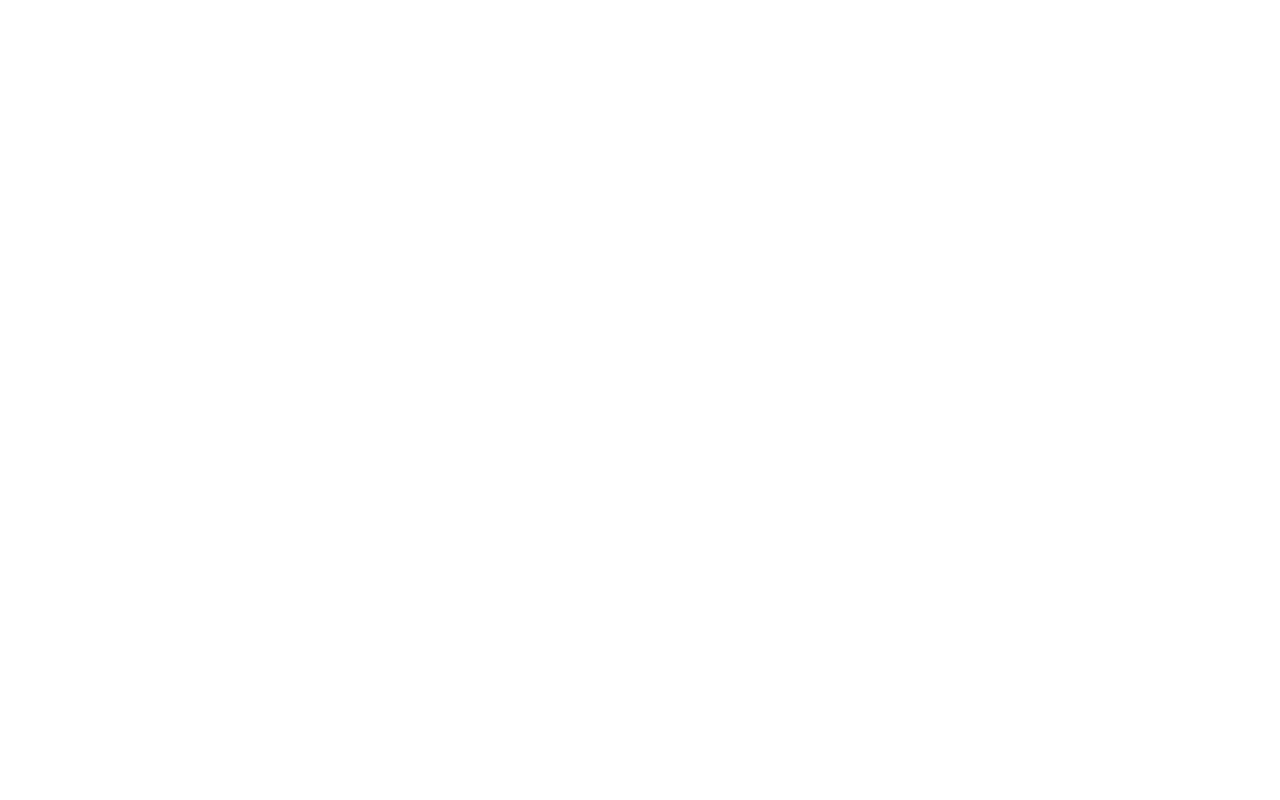
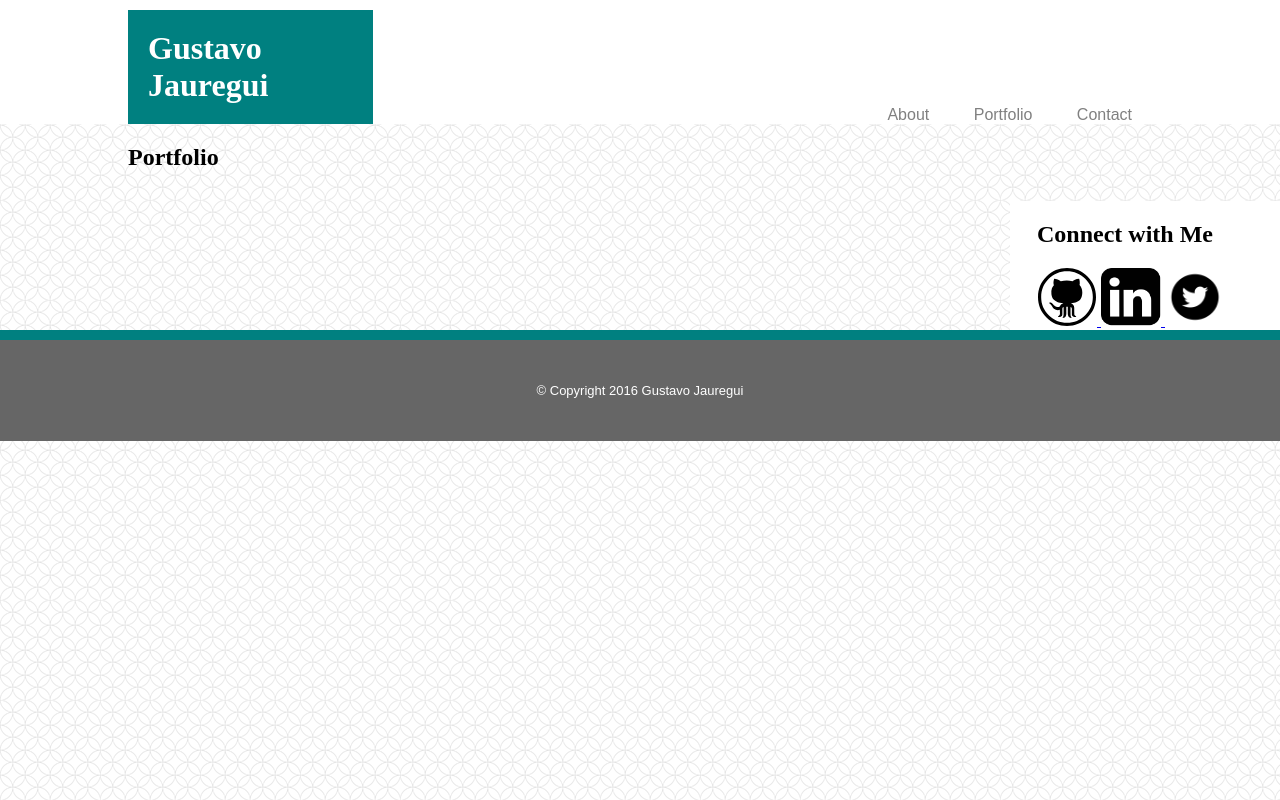
Before and after one commit to gustavo2011/Basic-Portfolio, a plain HTML site: page portfolio.html in a window 1280 px wide. Drawn offline with Linux system fonts and the light colour scheme.

Commit message:
added some style

```diff
--- a/assets/css/style.css
+++ b/assets/css/style.css
@@ -0,0 +1,86 @@
+body{
+    background-image:url("../../assets/images/spiration-light.png");
+    margin: 0;
+}
+
+.container{
+    width: 80%;
+    margin: auto;
+    overflow: hidden;
+}
+
+
+ul {
+    margin: 0;
+    padding: 0;
+    float: right;
+}
+
+header {
+    background-color:white;
+    padding: 0px;
+}
+
+h1{
+    color: white;
+    background-color: teal;
+    margin-top: 10px;
+    margin-bottom: -18px;
+    padding: 20px;
+    width: 20%;
+}
+
+header a{
+    color: grey;
+    text-decoration: none;
+
+}
+
+header li {
+    display: inline;
+    padding: 0 20px 0 20px ;
+}
+
+
+
+img.file{
+    float: left;
+}
+
+article{
+    padding: 10px;
+    width: 650px;
+    height: 460px;
+    background-color: white;
+    margin-top: 20px;
+}
+
+aside{
+    float: right;
+    margin-top: 10px;
+    background: white;
+    width: 270px;
+}
+
+div.box{
+    display: inline;
+}
+
+h1 h2 {
+    font-family: Georgia, 'Times New Roman', Times, serif;
+}
+
+nav , p {
+    font-family: Arial, Helvetica, sans-serif
+}
+
+footer {
+    display: block;
+    text-align: center;
+    clear: both;
+    background: #666666;
+    color: white;
+    padding: 30px;
+    font-size: small;
+    border-top: teal 10px solid;
+}
--- a/contact.html
+++ b/contact.html
@@ -5,25 +5,24 @@
     <meta http-equiv="X-UA-Compatible" content="IE=edge">
     <title>My Portfolio | Contact Me</title>
     <meta name="viewport" content="width=device-width, initial-scale=1">
-    <link rel="stylesheet" type="text/css" media="screen" href="main.css" />
+    <link rel="stylesheet" type="text/css" media="screen" href="assets/css/style.css" />
     <script src="main.js"></script>
 </head>
 
 <body>
+    <header>
         <div class="container">
-                <div id="brand">
                    <h1>Gustavo Jauregui</h1>
-               </div>
                 <nav>
                    <ul>
-                       <li class="current"><a href="index.html">About</li></a>
+                       <li><a href="index.html">About</li></a>
                        <li><a href="portfolio.html">Portfolio</li></a>
-                       <li><a href="contact.html">Contact</a></li>
+                       <li class="current"><a href="contact.html">Contact</a></li>
                    </ul>
                 </nav>
               </div>
+    </header>
 
-</body>
 
 <!--write contact info for users -->
 <section id="contact-info">
@@ -38,7 +37,7 @@
 </section>
 
 <!-- social media links -->
-<section id="social-media">
+    <aside>
         <div class="container">
             <h2>Connect with Me</h2>
 
@@ -60,9 +59,11 @@
              </a>
             </div>
         </div>
-    </section>
+</aside>
+
 
 <footer>
         <p>&copy; Copyright 2016 Gustavo Jauregui</p>
     </footer>
+    </body>
 </html>
--- a/portfolio.html
+++ b/portfolio.html
@@ -0,0 +1,64 @@
+<!DOCTYPE html>
+<html>
+<head>
+    <meta charset="utf-8" />
+    <meta http-equiv="X-UA-Compatible" content="IE=edge">
+    <title>My Portfolio | Porfolio</title>
+    <meta name="viewport" content="width=device-width, initial-scale=1">
+    <link rel="stylesheet" type="text/css" media="screen" href="assets/css/style.css" />
+    <script src="main.js"></script>
+</head>
+
+<body>
+    <header>
+    <div class="container">
+               <h1>Gustavo Jauregui</h1>
+            <nav>
+               <ul>
+                   <li><a href="index.html">About</li></a>
+                   <li class="current"><a href="portfolio.html">Portfolio</li></a>
+                   <li><a href="contact.html">Contact</a></li>
+               </ul>
+            </nav>
+          </div>
+    </header>
+
+
+
+<!-- projects i have completed -->
+<section id="projects">
+   <div class="container">
+    <h2>Portfolio</h2.>
+   </div>
+</section>
+
+<!-- social media links -->
+<aside>
+        <div class="container">
+            <h2>Connect with Me</h2>
+
+            <div class="box">
+             <a href="https://github.com/gustavo2011/">
+                <img src="assets/images/github-icon.svg" width="60px" height="58px">
+             </a>
+            </div>
+
+            <div class="box">
+             <a href="https://linkedin.com/in/gustavo-jauregui-a60025147">
+                <img src="assets/images/linkedin.png" width="60px" height="58px">
+             </a>
+            </div>
+
+            <div class="box">
+             <a href="https://twitter.com/TAVO41697">
+                <img src="assets/images/twitter-icon-circle-logo.png" width="60px" height="58px">
+             </a>
+            </div>
+        </div>
+    </aside>
+
+    <footer>
+            <p>&copy; Copyright 2016 Gustavo Jauregui</p>
+        </footer>
+    </body>
+</html>
```
Also changed, not shown: index.html (+19 -16 lines).
